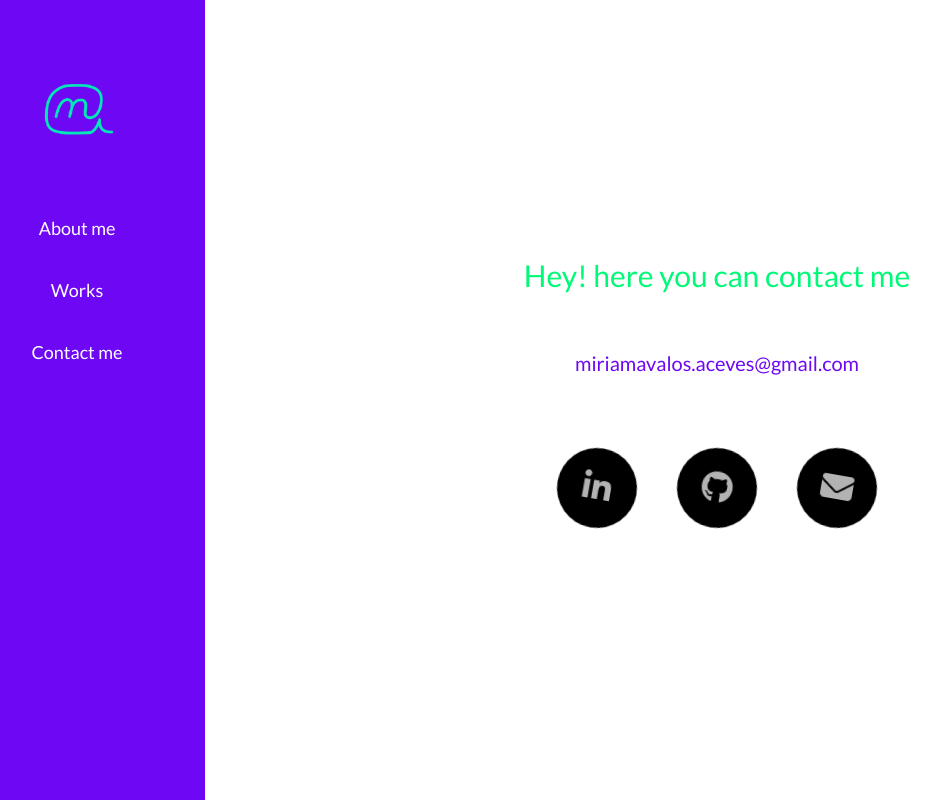
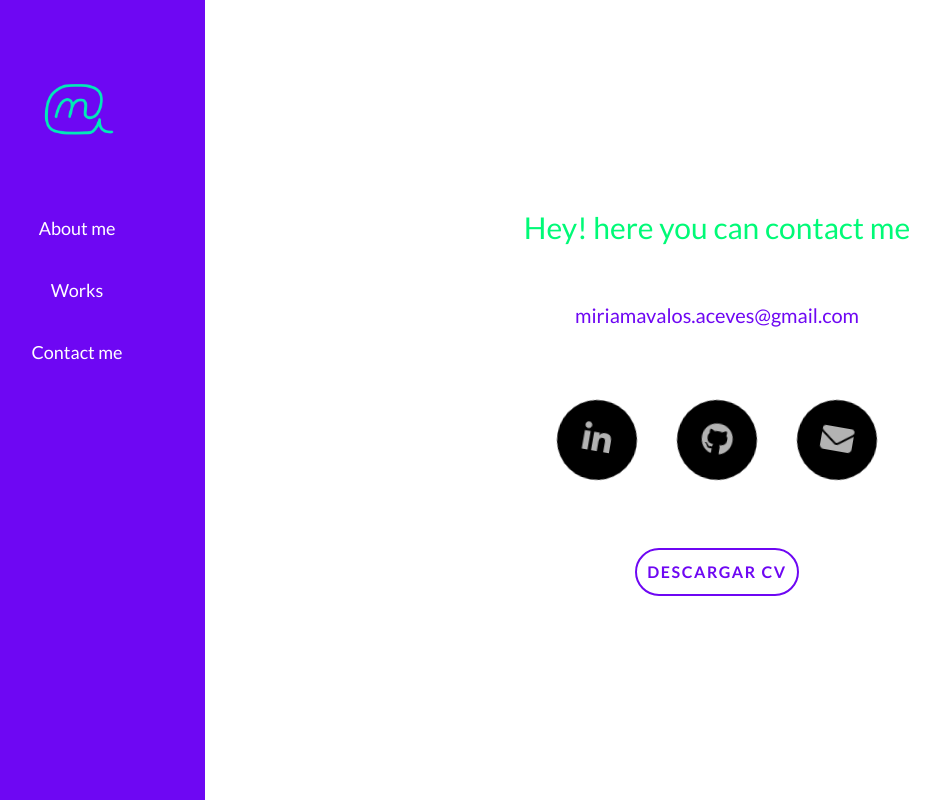
Before and after one commit to MiriamAvalos/Portafolio, a React (Create React App) app: page /contact in a window 1280 px wide. Shown: the whole page, without its empty margins (51-991 px from the left). Built offline with nearby package versions, Linux system fonts and the light colour scheme; the HTML template or start-up script is replaced by a standard one.

Commit message:
contacto listo

```diff
--- a/src/components/Contact.js
+++ b/src/components/Contact.js
@@ -13,10 +13,13 @@ class Contact extends Component {
         <p className="titleContact">Hey! here you can contact me</p>
         <p className="email">miriamavalos.aceves@gmail.com</p>
         <div className="cointenerButtonsContact">
-          <button className="buttonContact"><a href="https://www.linkedin.com/in/paulinamontoya/" target="_blank"><i className="fab fa-linkedin-in fa-2x"></i></a></button>
-          <button className="buttonContact"><a href="https://github.com/PaulinaMontoya" target="_blank"><i class="fab fa-github fa-2x"></i></a></button>
-          <button className="buttonContact"><a href="mailto:hello@paulinamontoya.com"><i class="fas fa-envelope fa-2x"></i></a></button>
-          </div>
+          <button className="buttonContact"><a href="https://www.linkedin.com/in/miriamavalos/" target="_blank"><i className="fab fa-linkedin-in fa-2x"></i></a></button>
+          <button className="buttonContact"><a href="https://www.github.com/MiriamAvalos" target="_blank"><i class="fab fa-github fa-2x"></i></a></button>
+          <button className="buttonContact"><a href="mailto:miriamavalos.aceves@gmail.com"><i class="fas fa-envelope fa-2x"></i></a></button>
+
+
+               </div>
+               <a href="/CV-Miriam.pdf" download><button className="curriculum"> DESCARGAR CV </button></a>
         </div>
       </div>
     );
--- a/src/styles/about.css
+++ b/src/styles/about.css
@@ -86,6 +86,11 @@ body {
   filter: brightness(0) invert(1);
 }
 
+.buttonAboutContact:focus {
+  border-color: #6e07f3;
+  outline: none;
+}
+
 .photoarrow {
   width: 30px;
   height: 20px;
--- a/src/styles/contact.css
+++ b/src/styles/contact.css
@@ -1,25 +1,25 @@
-@import url("https://fonts.googleapis.com/css?family=Lato:300,400,700,900&display=swap");
+@import url('https://fonts.googleapis.com/css?family=Lato:300,400,700,900&display=swap');
 
 .cointenerContact {
   background-color: #ffffff;
   display: flex;
   height: 100vh;
 }
-.cointenerInfo{
+.cointenerInfo {
   text-align: center;
   margin: auto;
   width: 80%;
 }
 .titleContact {
-  font-family: "Lato";
+  font-family: 'Lato';
   font-size: 30px;
   padding: 0px;
   color: #00fa77;
 }
 
-.email{
+.email {
   margin: 50px 0 50px 0;
-    font-family: "Lato";
+  font-family: 'Lato';
   font-size: 20px;
   color: #6e07f3;
 }
@@ -27,6 +27,53 @@
   width: 100%;
   margin: auto;
 }
+.curriculum {
+  margin-top: 3rem;
+  background-color: transparent;
+  border: 2px solid #6e07f3;
+  border-radius: 9999px;
+  color: #6e07f3;
+  padding: 10px;
+  font-weight: bold;
+  text-transform: uppercase;
+  letter-spacing: 0.1em;
+  white-space: nowrap;
+  position: relative;
+  overflow: hidden;
+  transition: color 0.4s ease;
+}
+
+.curriculum:active {
+  transform: scale(1.1);
+  border: 2px solid #6e07f3;
+  box-shadow: 0px 0px 10px #7f39db;
+}
+
+.curriculum:focus {
+  border-color: #6e07f3;
+  outline: none;
+}
+.curriculum::before {
+  content: '';
+  position: absolute;
+  top: 0;
+  left: -100%;
+  width: 100%;
+  height: 100%;
+  background-color: #6e07f3;
+  transition: left 0.4s;
+  z-index: -1;
+}
+
+.curriculum:hover::before {
+  left: 0;
+}
+
+.curriculum:hover {
+  color: #ffff;
+  z-index: 1;
+}
+
 .buttonContact {
   background: black;
   width: 80px;
@@ -48,7 +95,7 @@
 i {
   color: #b3b3b3;
 }
-i:hover{
+i:hover {
   color: #00fa77;
 }
 
@@ -57,7 +104,7 @@ i:hover{
     display: inline-block;
     width: 100%;
   }
-  .cointenerInfo{
+  .cointenerInfo {
     margin-top: 40px;
   }
   .buttonContact {
@@ -71,10 +118,10 @@ i:hover{
   .titleContact {
     font-size: 20px;
   }
-  .email{
+  .email {
     font-size: 15px;
   }
-  .cointenerButtonsContact{
+  .cointenerButtonsContact {
     display: inline-block;
   }
 }
```
Also changed, not shown: 1 other file (tests, documents, lock files or other folders). Lines whose indentation alone changed are shown as unchanged.
